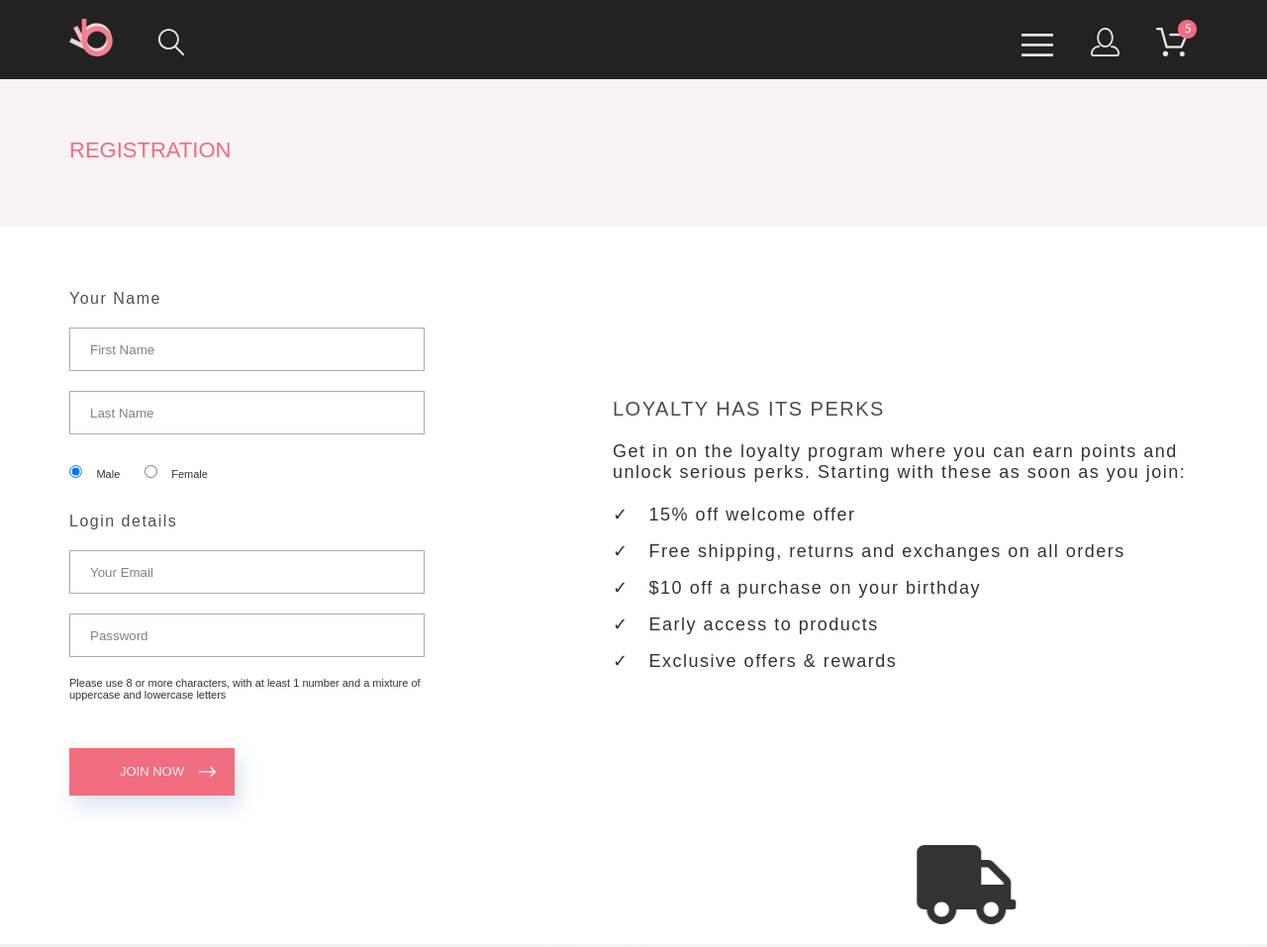
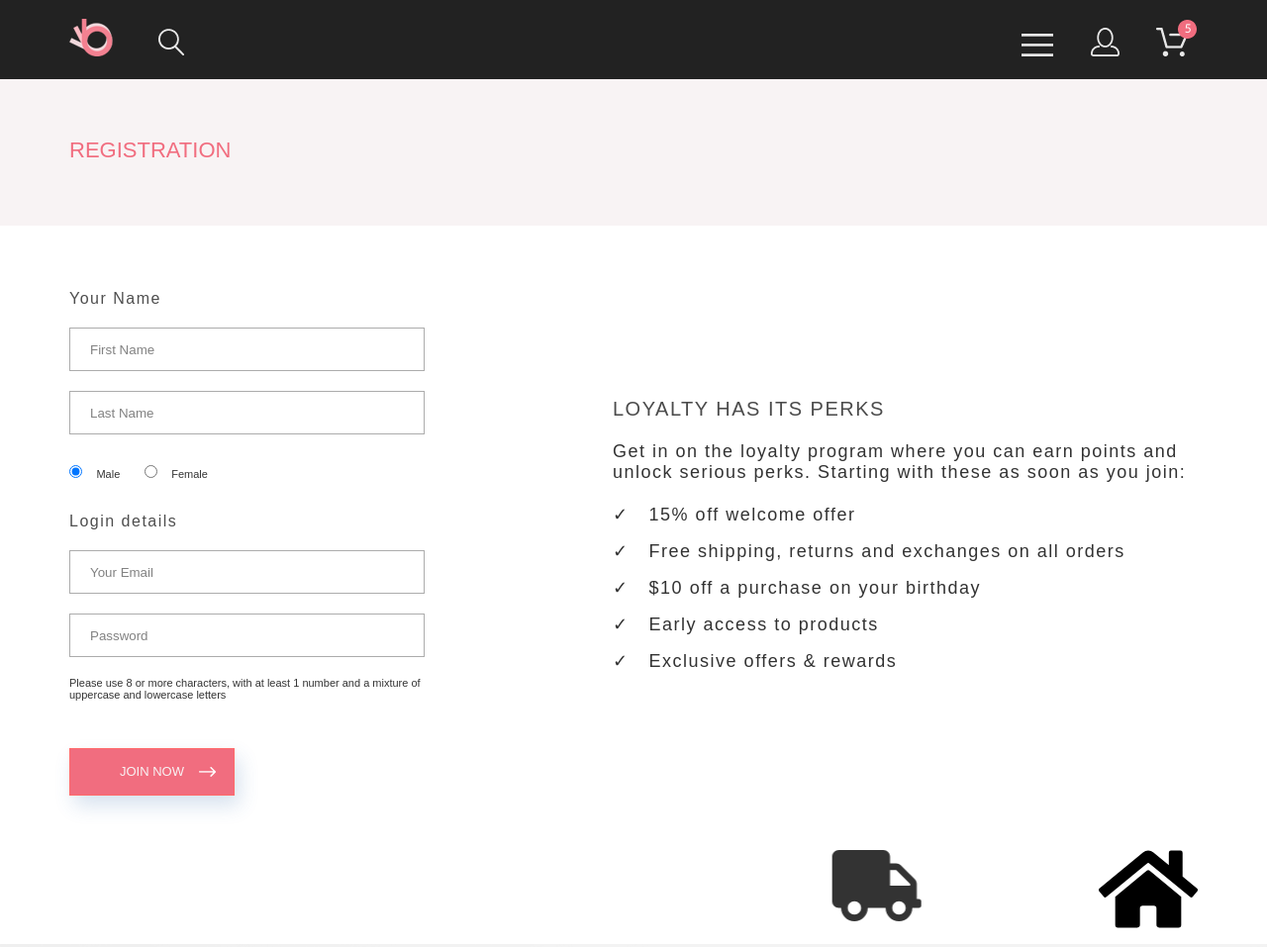
Before and after one commit to lanaSvetlana23/OnlineStore, a plain HTML site: page registration.html in a window 1280 px wide. Shown: the top 957 px of the page at 99% size. Drawn offline with Linux system fonts and the light colour scheme.

Commit message:
add image-home

```diff
--- a/css/module/_registration.scss
+++ b/css/module/_registration.scss
@@ -129,9 +129,20 @@
             }
         }
 
-        .registration__animation {
+        .animation {
+            @include flex;
+        }
+
+        .home {
+            background-image: url(../image/home-solid.svg);
+            background-repeat: no-repeat;
             width: 100px;
             height: 100px;
+        }
+
+        .registration__animation {
+            width: 90px;
+            height: 90px;
             background-image: url(../image/truck-solid.svg);
             background-repeat: no-repeat;
             opacity: 0.8;
--- a/registration.html
+++ b/registration.html
@@ -85,10 +85,11 @@
             </div>
         </section>
 
-        <div class="container">
+        <div class="container animation">
             <div class="registration__animation">
 
             </div>
+            <div class="home"></div>
         </div>
 
 
```
Also changed, not shown: css/style.css, image/home-solid.svg (added), 1 other file.
